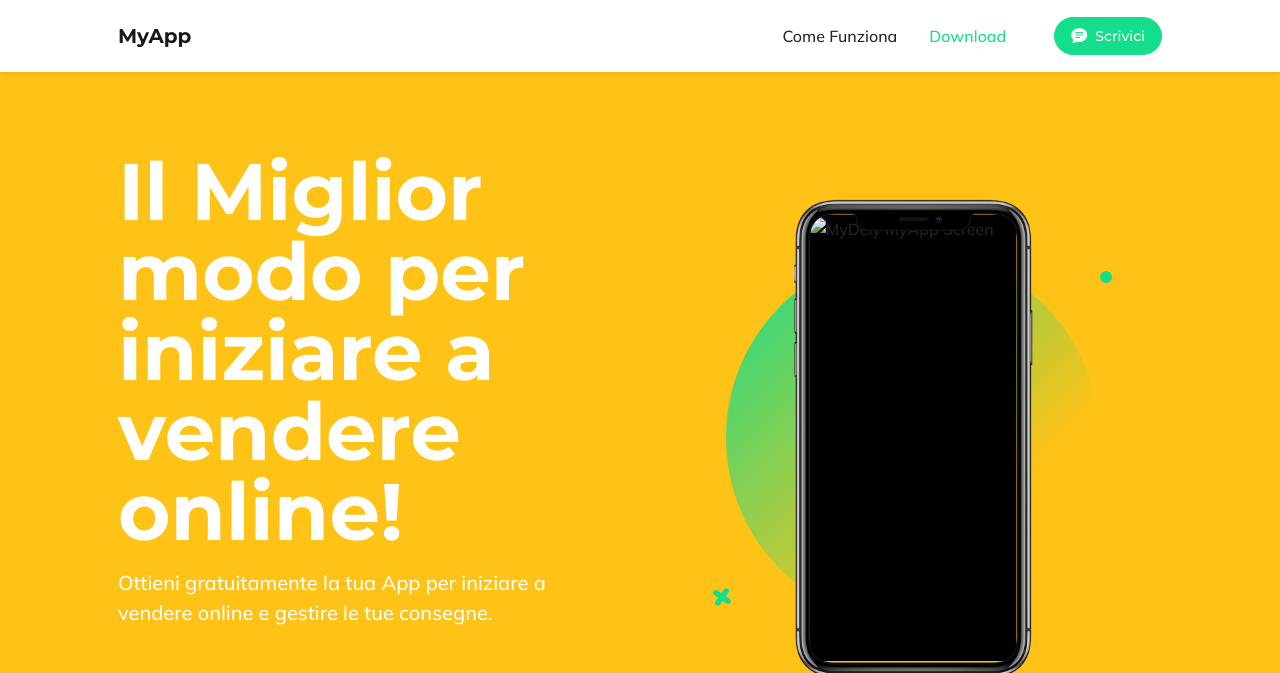
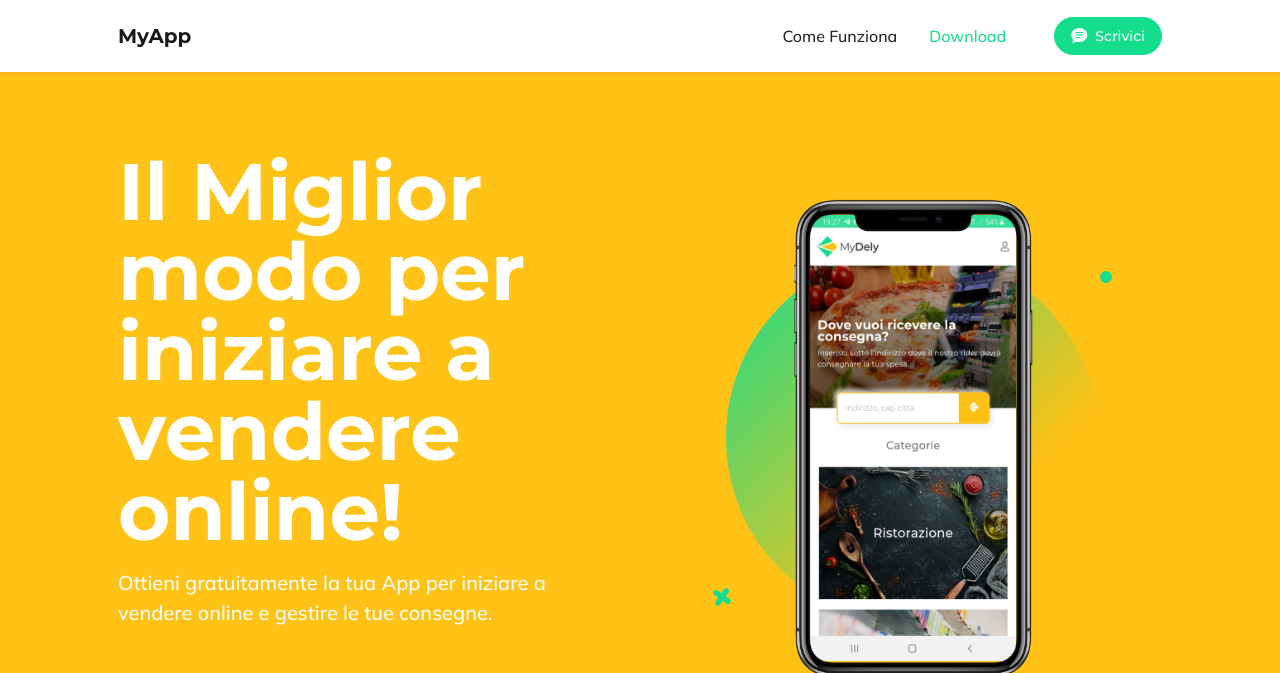
Before and after one commit to gmastellone/myapp-landing, a plain HTML site: page index.html in a window 1280 px wide. Shown: the top 673 px of the page. Drawn offline with nearby package versions, Linux system fonts and the light colour scheme; the site is published under a folder, as on GitHub Pages, so addresses that start at the root find nothing.

Commit message:
fix on image

```diff
--- a/index.html
+++ b/index.html
@@ -79,7 +79,7 @@
                                         <!-- * * This can be a video, image, or just about anything else.-->
                                         <!-- * * Set the max width of your media to 100% and the height to-->
                                         <!-- * * 100% like the demo example below.-->
-                                        <img src="/assets/img/screen-app-end user.jpeg" alt="MyDely MyApp Screen" style="max-width: 100%; height: 100%">
+                                        <img src="./assets/img/screen-app-end user.jpeg" alt="MyDely MyApp Screen" style="max-width: 100%; height: 100%">
                                     </div>
                                 </div>
                             </div>
```
